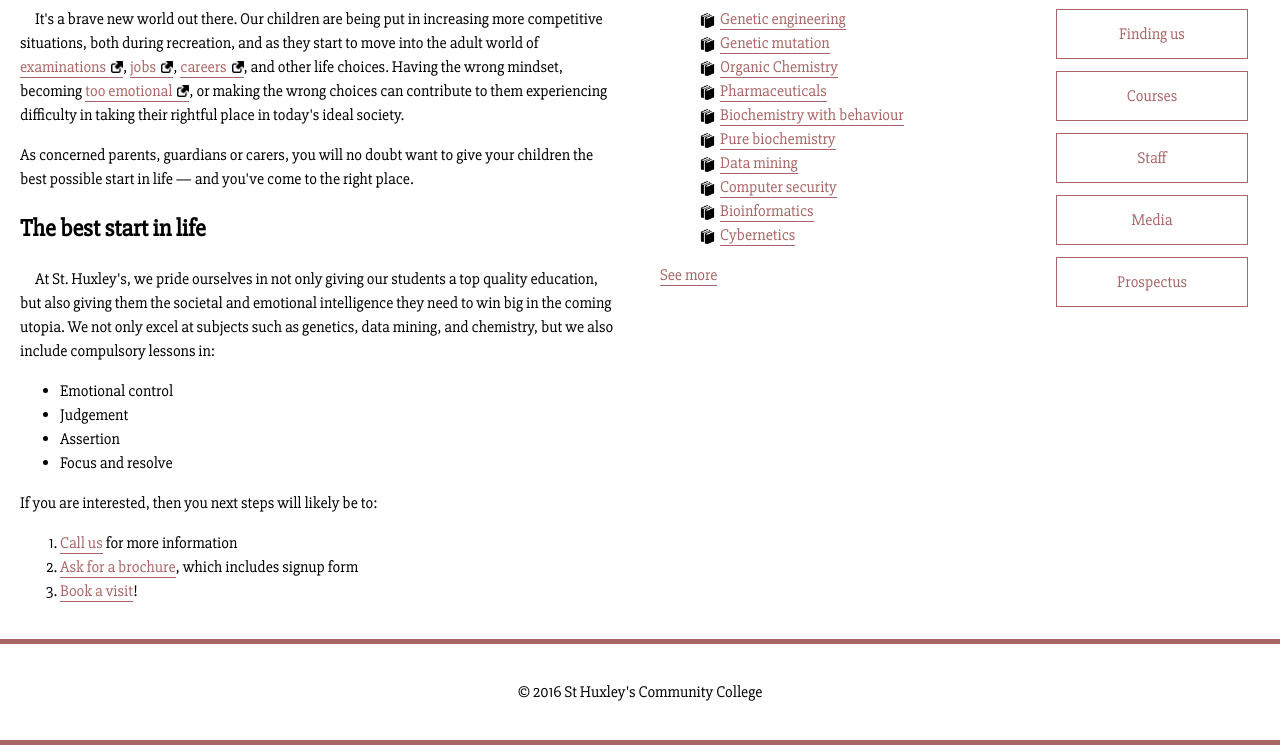
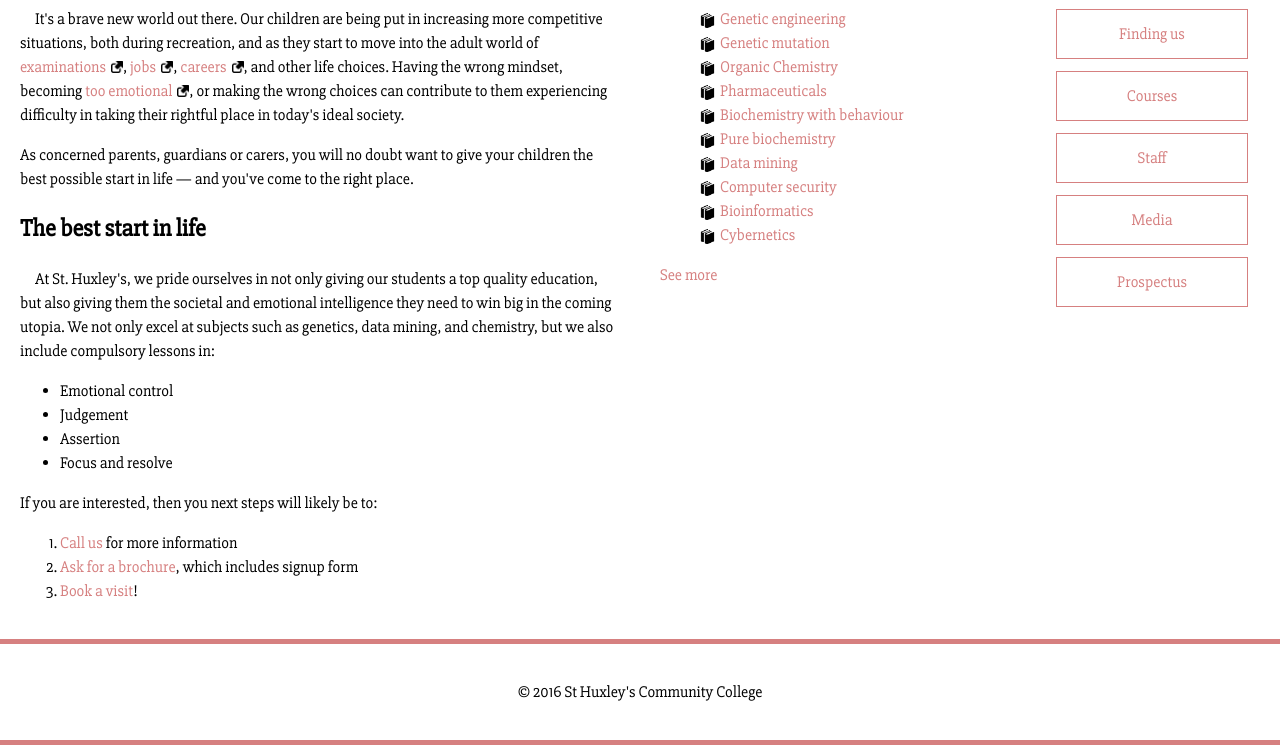
Before and after one commit to shalininagar/CSSPractice, a plain HTML site: page StylingTextAssignment/index.html in a window 1280 px wide. Shown: the part 239-984 px from the top of the page. Drawn offline with Linux system fonts and the light colour scheme.

Commit message:
All link styling changed on hover

```diff
--- a/StylingTextAssignment/style.css
+++ b/StylingTextAssignment/style.css
@@ -38,8 +38,8 @@ header, section, aside, nav, footer {
 /* header and footer */
 
 header, footer {
-  border-top: 5px solid #a66;
-  border-bottom: 5px solid #a66;
+  border-top: 5px solid #d68080;
+  border-bottom: 5px solid #d68080;
   text-align: center;
 }
 
@@ -55,12 +55,11 @@ h1{
 }
 
 a:link {
-	color: #a66;
+	color: #d68080;
 	text-decoration:none;
-	border-bottom: 1px solid #a66;
 }
 a:visited{
-	color: #8a5252;
+	color: #a66;
 }
 a:focus{
 	color: #ef4c40;
@@ -69,7 +68,7 @@ a:focus{
 }
 a:hover{
 	color: #ef4c40;
-	border-bottom:none;
+	border-bottom: 1px solid #ef4c40;
 }
 
 a[href*='http'] {
@@ -86,7 +85,7 @@ nav ul{
 }
 
 nav ul li{
-	border: 1px solid #a66;
+	border: 1px solid #d68080;
     text-align: center;
 	margin: 12px;
 	line-height: 3;
@@ -99,7 +98,7 @@ nav ul li a:link{
 }
 
 nav ul li a:hover{
-	background-color:#a66;
+	background-color:#d68080;
 	color:white;
 }
 
```
